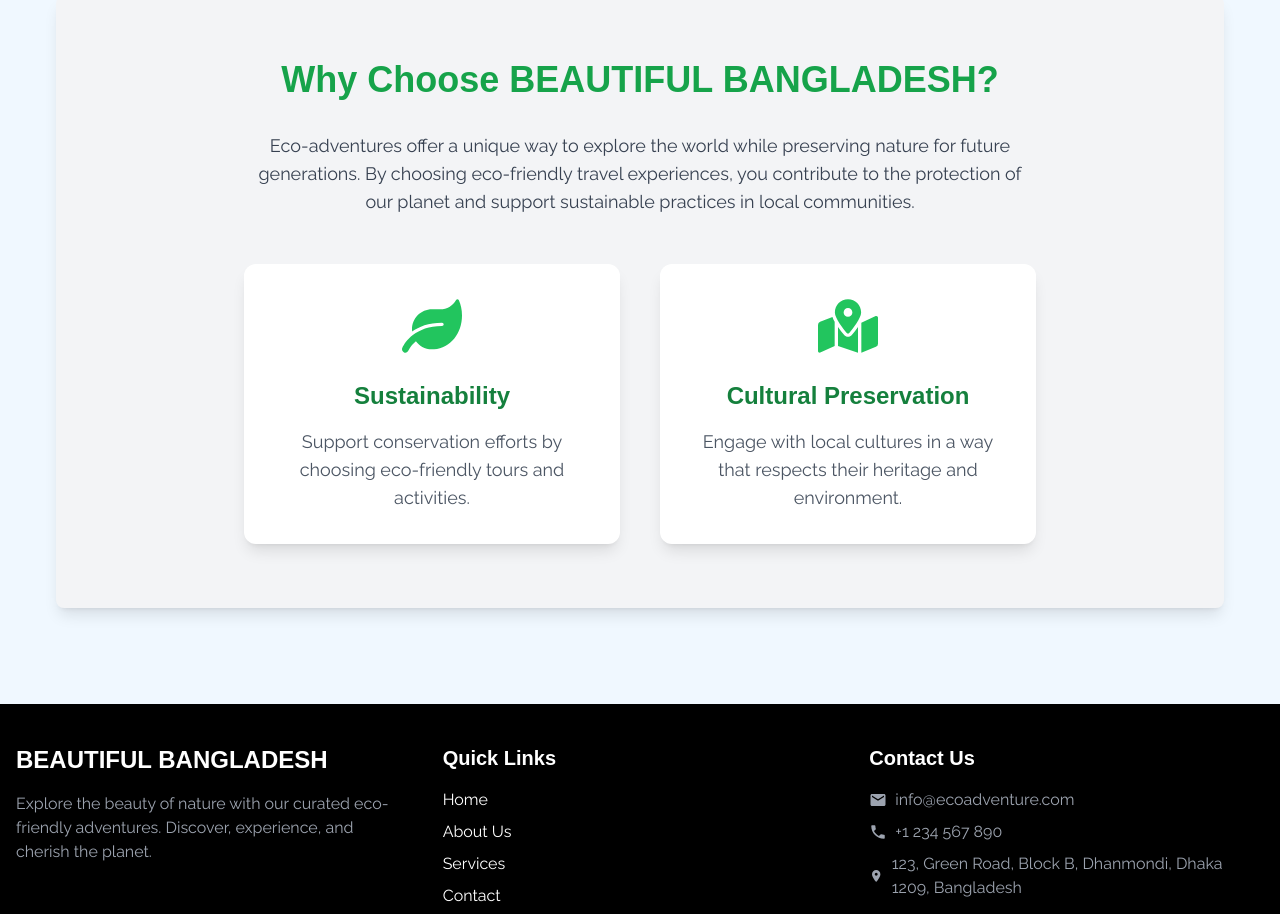
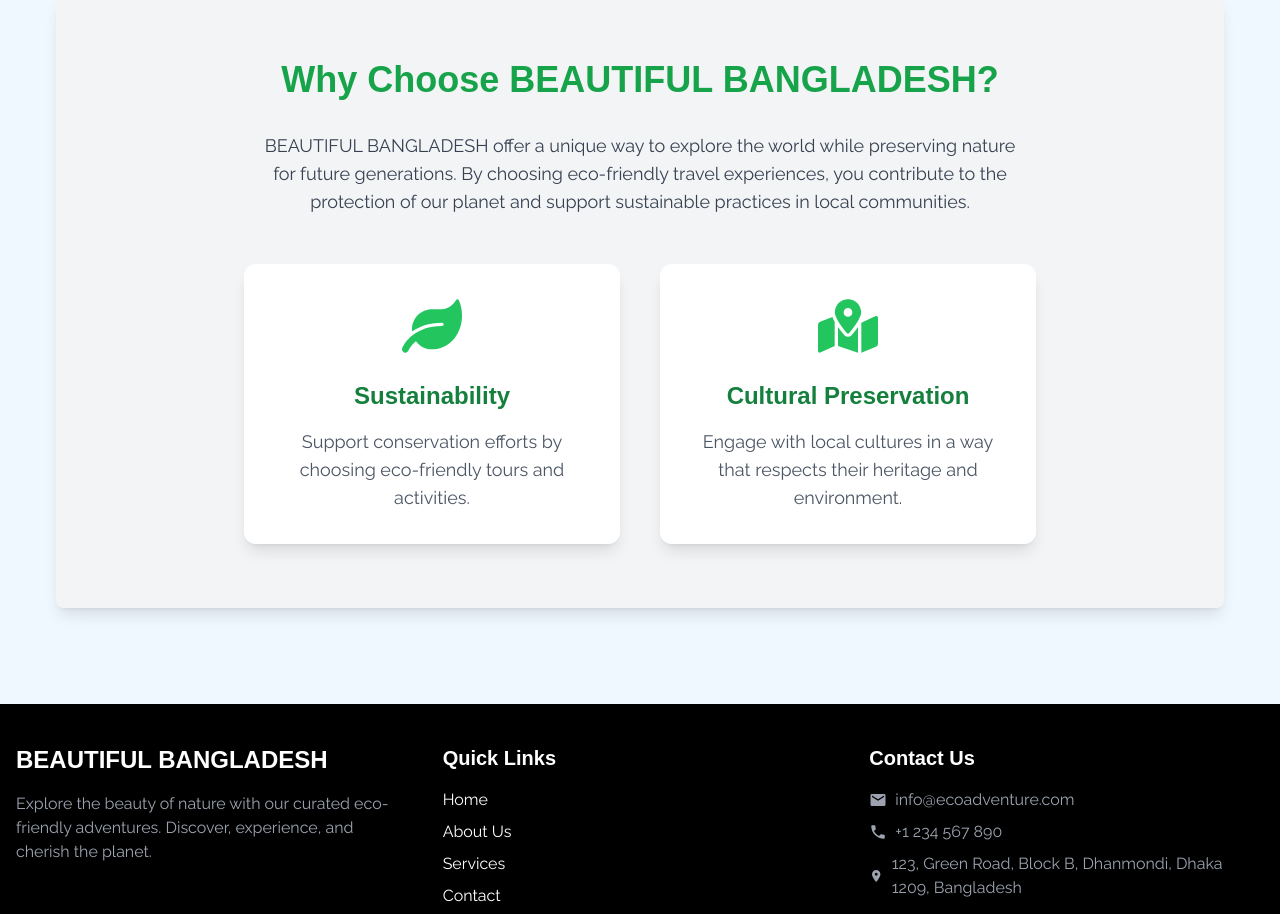
Before and after one commit to Shadmans-World/Eco-Adventure-Experiences, a React (Vite) app: page / in a window 1280 px wide. Shown: the part 3220-4134 px from the top of the page. Built offline with nearby package versions, Linux system fonts and the light colour scheme; no server answers; a web font is replaced by a local one.

Commit message:
Modified Extended

```diff
--- a/src/components/Extended.jsx
+++ b/src/components/Extended.jsx
@@ -65,7 +65,7 @@ const Extended = () => {
                         Why Choose BEAUTIFUL BANGLADESH?
                     </h2>
                     <p className="text-gray-700 text-base sm:text-lg mb-12 max-w-3xl mx-auto">
-                        Eco-adventures offer a unique way to explore the world while preserving nature for future generations. By choosing eco-friendly travel experiences, you contribute to the protection of our planet and support sustainable practices in local communities.
+                    BEAUTIFUL BANGLADESH offer a unique way to explore the world while preserving nature for future generations. By choosing eco-friendly travel experiences, you contribute to the protection of our planet and support sustainable practices in local communities.
                     </p>
                     <div className="flex flex-wrap justify-center gap-8 sm:gap-10">
                         <div
```
